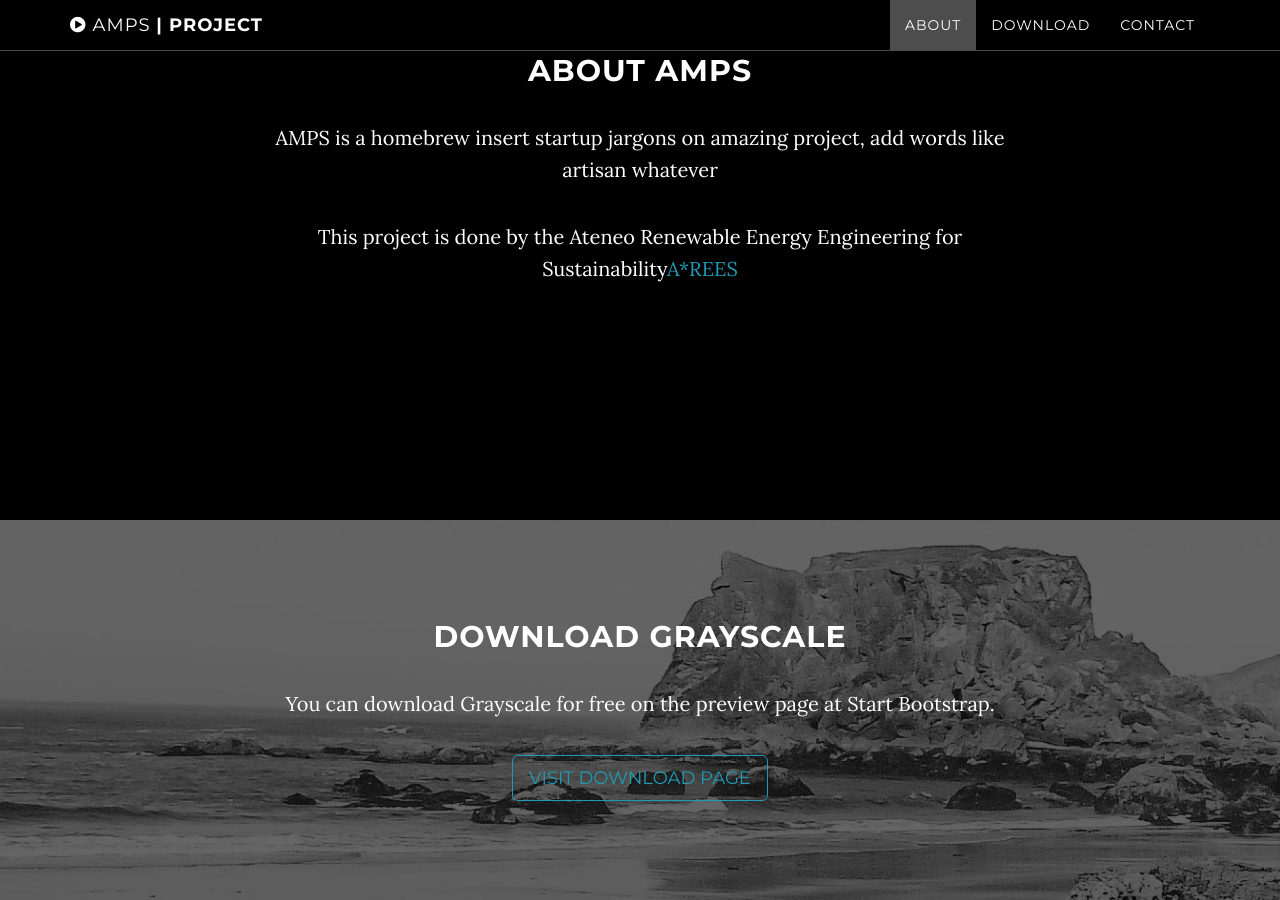
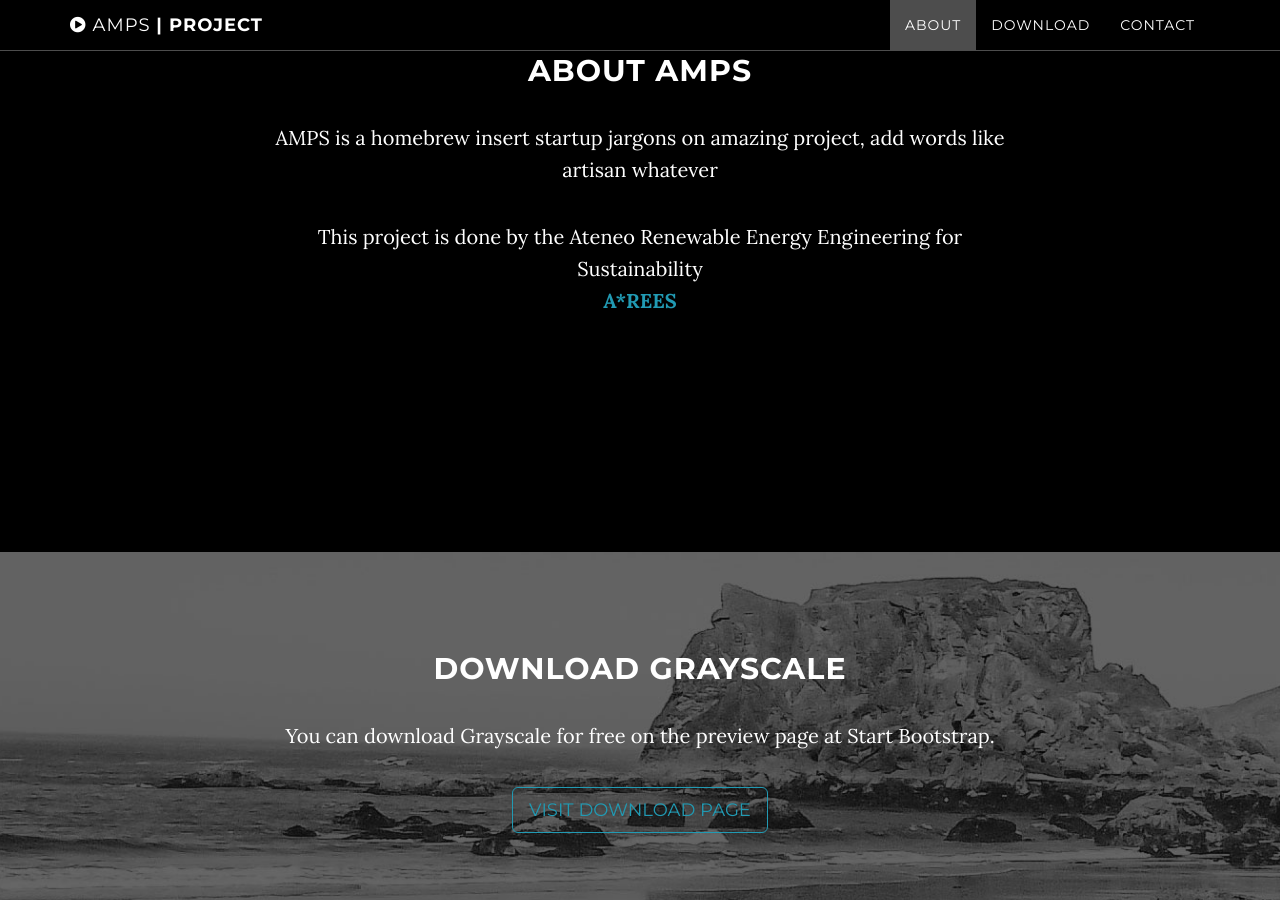
Before and after one commit to amps-project/amps-project, a Jekyll site: the page built from index.html, in a window 1280 px wide and 900 px high, scrolled down 1046 px. Built offline with Jekyll 4.4.1, drawn with Linux system fonts in a browser that asks for light colours.

Commit message:
Update about.html

```diff
--- a/_includes/about.html
+++ b/_includes/about.html
@@ -4,7 +4,7 @@
             <div class="col-lg-8 col-lg-offset-2">
                 <h2>About AMPS</h2>
                 <p> AMPS is a homebrew insert startup jargons on amazing project, add words like artisan whatever</p>
-                <p>This project is done by the Ateneo Renewable Energy Engineering for Sustainability<a href="https://ateneorees.github.io/">A*REES</a></p>
+                <p>This project is done by the Ateneo Renewable Energy Engineering for Sustainability <br> <a style="font-weight:bold" href="https://ateneorees.github.io/">A*REES</a></p>
             </div>
         </div>
     </section>
```
